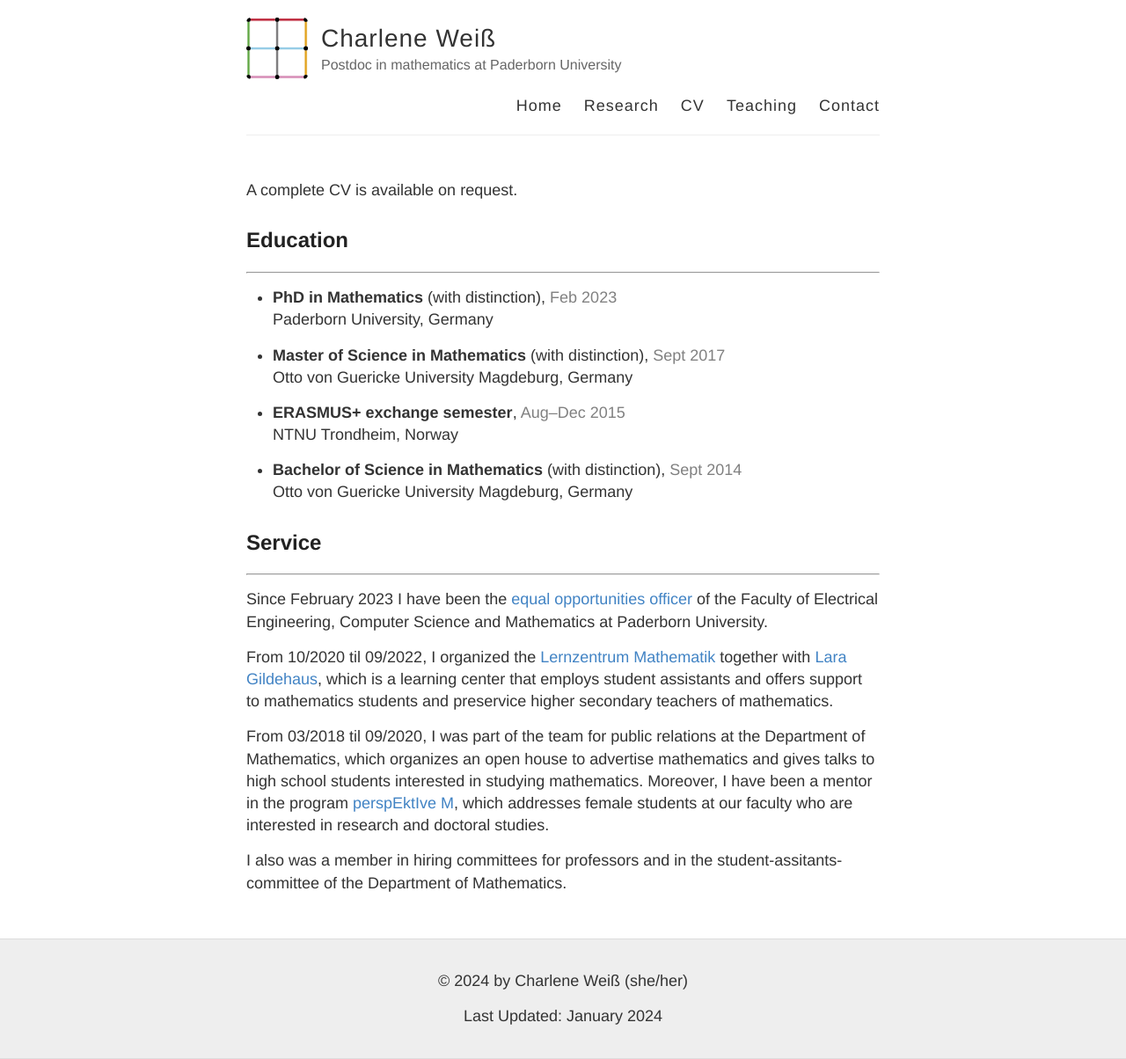
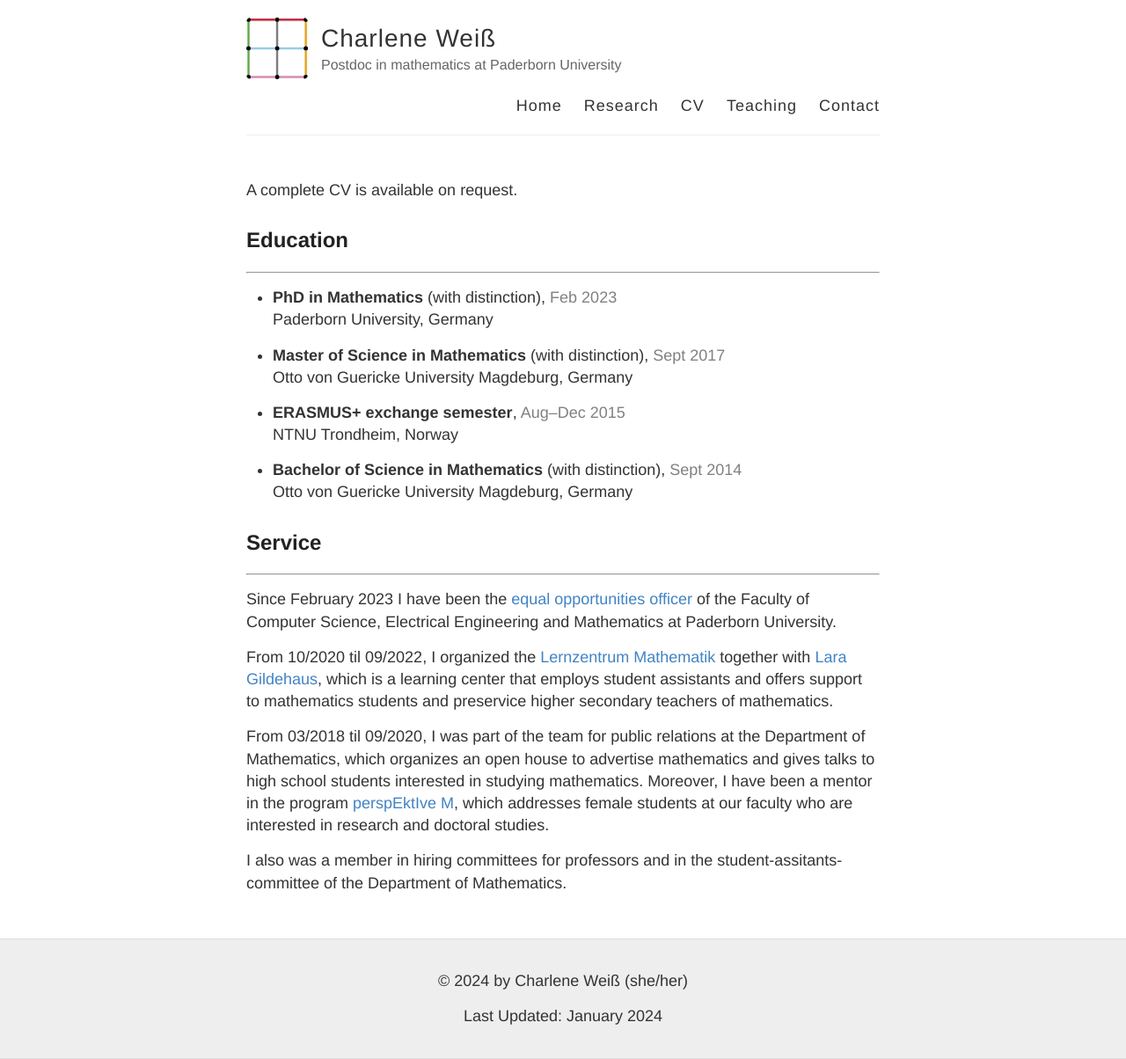
Before and after one commit to charleneweiss/charleneweiss.github.io, a Jekyll site: the page built from cv.md, in a window 1280 px wide. Shown: the whole page at 88% size. Built offline with Jekyll 4.4.1, drawn with Linux system fonts in a browser that asks for light colours.

Commit message:
Update cv.md

```diff
--- a/cv.md
+++ b/cv.md
@@ -26,7 +26,7 @@ Otto von Guericke University Magdeburg, Germany
 
 ## Service
 ____
-Since February 2023 I have been the [equal opportunities officer](https://www.eim.uni-paderborn.de/en/faculty/faculty/organisation/equal-opportunities-officer) of the Faculty of Electrical Engineering, Computer Science and Mathematics at Paderborn University.
+Since February 2023 I have been the [equal opportunities officer](https://www.eim.uni-paderborn.de/en/faculty/faculty/organisation/equal-opportunities-officer) of the Faculty of Computer Science, Electrical Engineering and Mathematics at Paderborn University.
 
 From 10/2020 til 09/2022, I organized the [Lernzentrum Mathematik](https://math.uni-paderborn.de/en/support-in-your-math-studies) together with [Lara Gildehaus](https://fddm.uni-paderborn.de/personen/arbeitsgruppen/ag-liebendoerfer/details/78771), which is a learning center that employs student assistants and offers support to mathematics students and preservice higher secondary teachers of mathematics.
 
```
